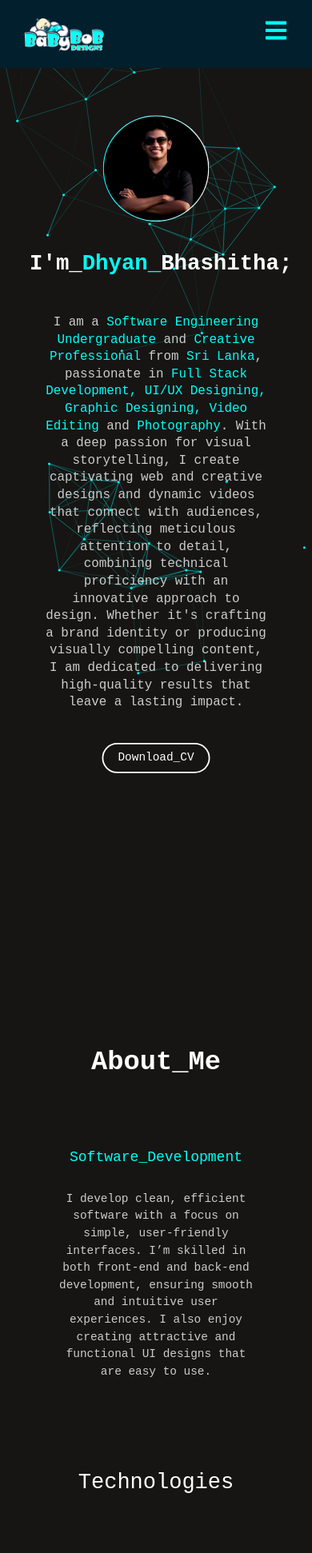
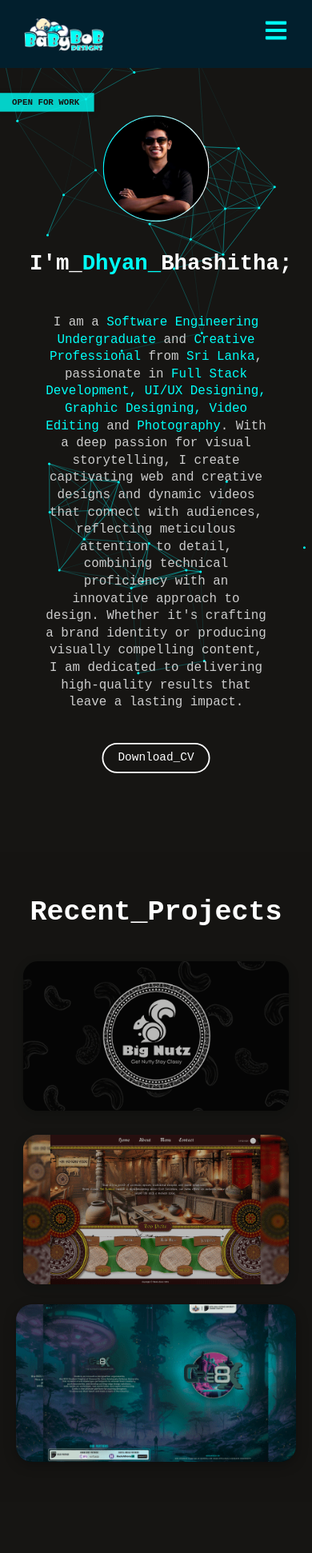
Before and after one commit to DhyanBSh/Portfolio---Frontend, a React (Vite) app: page / in a window 390 px wide. Shown: the top 1942 px of the page at 80% size. Built offline with nearby package versions, Linux system fonts and the light colour scheme; the HTML template or start-up script is replaced by a standard one.

Commit message:
Updated Recent Projects

```diff
--- a/src/App.jsx
+++ b/src/App.jsx
@@ -9,6 +9,7 @@ import Experience from './Components/Experience/Experience';
 import Contact from './Components/Contact/Contact';
 import Footer from './Components/Footer/Footer';
 import Projects from './Components/PortfolioContent/projects';
+import RecentProjects from './Components/Recent/RecentProjects';
 import './index.css';
 import CursorEffect from './Components/CursorEffect/CursorEffect';
 
@@ -16,6 +17,7 @@ const App = () => {
   const [isAuthenticated, setIsAuthenticated] = useState(false); // State to track authentication
   const sectionsRef = {
     Home: useRef(null),
+    RecentProjects: useRef(null),
     About_Me: useRef(null),
     Services: useRef(null),
     Portfolio: useRef(null),
@@ -37,6 +39,7 @@ const App = () => {
               <CursorEffect />
               <NavBar sectionsRef={sectionsRef} />
               <div ref={sectionsRef.Home}><Home /></div>
+              <div ref={sectionsRef.RecentProjects}><RecentProjects /></div>
               <div ref={sectionsRef.About_Me}><About /></div>
               <div ref={sectionsRef.Services}><Services /></div>
               <div ref={sectionsRef.Portfolio}><Experience /></div>
--- a/src/Components/About/About.jsx
+++ b/src/Components/About/About.jsx
@@ -32,7 +32,7 @@ const About = () => {
           <div className="about-skill">
             <p>React</p>
             <hr style={{ width: "80%" }} />
-            <span className="percentage">80%</span>
+            <span className="percentage">60%</span>
           </div>
           <div className="about-skill">
             <p>JavaScript</p>
@@ -93,12 +93,12 @@ const About = () => {
           <div className="about-skill">
             <p>Adobe Premiere Pro</p>
             <hr style={{ width: "90%" }} />
-            <span className="percentage">90%</span>
+            <span className="percentage">80%</span>
           </div>
           <div className="about-skill">
             <p>Adobe After Effects</p>
             <hr style={{ width: "80%" }} />
-            <span className="percentage">80%</span>
+            <span className="percentage">70%</span>
           </div>
           <div className="about-skill">
             <p>DaVinci Resolve</p>
@@ -120,12 +120,12 @@ const About = () => {
         </div>
         <hr />
         <div className="about-achievement">
-          <h1>15+</h1>
+          <h1>20+</h1>
           <p>Visual Creation Projects</p>
         </div>
         <hr />
         <div className="about-achievement">
-          <h1>25+</h1>
+          <h1>30+</h1>
           <p>Designing Projects</p>
         </div>
       </div>
--- a/src/Components/Contact/Contact.jsx
+++ b/src/Components/Contact/Contact.jsx
@@ -7,6 +7,7 @@ import github_icon from '/github.svg';
 import linkedin_icon from '/linkedin.svg';
 import instagram_icon from '/instagram.svg';
 import facebook_icon from '/facebook.svg';
+import behance_icon from '/behance.png';
 
 const Contact = () => {
   const [errorMessage, setErrorMessage] = useState('');
@@ -112,6 +113,11 @@ const Contact = () => {
               </a>
             </div>
             <div className="details">
+              <a href="https://www.behance.net/dhyanbhashitha" target="_blank" rel="noopener noreferrer">
+                <img src={behance_icon} alt="LinkedIn" /><p>Dhyan Bhashitha</p>
+              </a>
+            </div>
+            <div className="details">
               <a href="https://www.instagram.com/dhyan_b_sh?igsh=amxxdTRmNTk4MW9s" target="_blank" rel="noopener noreferrer">
                 <img src={instagram_icon} alt="Instagram" /><p>dyan_b_sh</p>
               </a>
--- a/src/Components/Home/Home.css
+++ b/src/Components/Home/Home.css
@@ -1,5 +1,6 @@
 .hero {
     transform: scale(0.9);
+    position: relative;
     display: flex;
     align-items: center;
     flex-direction: column;
@@ -7,6 +8,21 @@
     padding-top: 100px;
     padding-bottom: 0px;
 }
+
+.open-for-work {
+    position: absolute;
+    top: 100px;
+    left: -35px;
+    background: #00FFF7;
+    color: #161513;
+    font-weight: bold;
+    font-size: 16px;
+    padding: 10px 30px;
+    z-index: 1;
+    box-shadow: 0 2px 10px rgba(0,0,0,0.3);
+    opacity: 0.8;
+    pointer-events: none; /* So it won't block clicks */
+  }
 
 .hero img {
     margin-top: 60px;
@@ -98,6 +114,13 @@
         width: 95%;
     }
 
+    .open-for-work {
+        top: 80px;
+        left: -30px;
+        font-size: 14px;
+        padding: 8px 25px;
+      }
+
     .hero img {
         margin-top: 40px;
         width: 200px; /* Adjust image width for smaller screens */
@@ -125,6 +148,13 @@
         width: 80%;
     }
 
+        .open-for-work {
+          top: 70px;
+          left: -25px;
+          font-size: 12px;
+          padding: 6px 20px;
+        }
+
     .hero img {
         margin-top: 30px;
         width: 150px; /* Reduce image size for mobile */
--- a/src/Components/Home/Home.jsx
+++ b/src/Components/Home/Home.jsx
@@ -2,13 +2,14 @@ import React from 'react';
 import './Home.css';
 import profile_img from '/profile_img.svg';
 
-
 const Home = () => {
-  // Replace with your actual Google Drive link
   const googleDriveLink = 'https://drive.google.com/file/d/1L7-s9TrM3j5sPer5PW8v2oo8rpTF3u63/view?usp=sharing';
 
   return (
     <div id='Home' className='hero'>
+      {/* Tag */}
+      <div className="open-for-work">OPEN FOR WORK</div>
+
       <img src={profile_img} alt="profile" />
       <h1>I'm_<span>Dhyan_</span>Bhashitha;</h1>
       <p>I am a <span>Software Engineering Undergraduate</span> and<span> Creative Professional</span> from <span>Sri Lanka</span>, passionate in <span>Full Stack Development, UI/UX Designing, Graphic Designing, Video Editing </span> and<span> Photography</span>. With a deep passion for visual storytelling, I create captivating web and creative designs and dynamic videos that connect with audiences, reflecting meticulous attention to detail, combining technical proficiency with an innovative approach to design. Whether it's crafting a brand identity or producing visually compelling content, I am dedicated to delivering high-quality results that leave a lasting impact.</p>
--- /dev/null
+++ b/src/Components/Recent/RecentProjects.css
@@ -0,0 +1,68 @@
+.recent-projects {
+    text-align: center;
+    padding: 50px 20px;
+    background: #161513c4;
+    color: white;
+  }
+
+  .recent-projects h1 {
+    margin-bottom: 30px;
+    font-size: 35px;
+  }
+
+  .projects-carousel {
+    display: flex;
+    justify-content: center;
+    align-items: center;
+    gap: 20px;
+    position: relative;
+  }
+
+  .project-card {
+    position: relative;
+    transition: transform 0.5s, opacity 0.5s;
+    overflow: hidden;
+    border-radius: 20px;
+    box-shadow: 0 4px 15px rgba(0,0,0,0.3);
+  }
+
+  .project-card img {
+    width: 100%;
+    height: auto;
+    display: block;
+  }
+
+  .project-title {
+    position: absolute;
+    bottom: 10px;
+    left: 10px;
+    color: #00FFF7;
+    font-weight: bold;
+  }
+
+  .project-card.active {
+    transform: scale(1.1);
+    z-index: 3;
+    opacity: 1;
+  }
+
+  .project-card.next,
+  .project-card.prev {
+    transform: scale(0.9);
+    opacity: 0.7;
+  }
+
+  @media (max-width: 768px) {
+    .projects-carousel {
+      flex-direction: column;
+    }
+
+    .project-card.active {
+      transform: scale(1);
+    }
+
+    .project-card.next,
+    .project-card.prev {
+      transform: scale(0.95);
+    }
+  }
--- /dev/null
+++ b/src/Components/Recent/RecentProjects.jsx
@@ -0,0 +1,46 @@
+import React, { useState, useEffect } from 'react';
+import './RecentProjects.css';
+import project1 from '/BigNutzLogo.gif';
+import project2 from '/BandaCurry.gif';
+import project3 from '/Files.gif';
+
+const projects = [
+  { id: 1,  image: project1 },
+  { id: 2,  image: project2 },
+  { id: 3,  image: project3 },
+];
+
+const RecentProjects = () => {
+  const [current, setCurrent] = useState(0);
+
+  useEffect(() => {
+    const interval = setInterval(() => {
+      setCurrent((prev) => (prev + 1) % projects.length);
+    }, 3000);
+    return () => clearInterval(interval);
+  }, []);
+
+  return (
+    <div className="recent-projects">
+      <h1>Recent_Projects</h1>
+      <div className="projects-carousel">
+        {projects.map((project, index) => {
+          const position =
+            index === current
+              ? 'active'
+              : index === (current + 1) % projects.length
+              ? 'next'
+              : 'prev';
+          return (
+            <div key={project.id} className={`project-card ${position}`}>
+              <img src={project.image} alt={project.title} />
+
+            </div>
+          );
+        })}
+      </div>
+    </div>
+  );
+};
+
+export default RecentProjects;
```
Also changed, not shown: public/behance.png (added).
